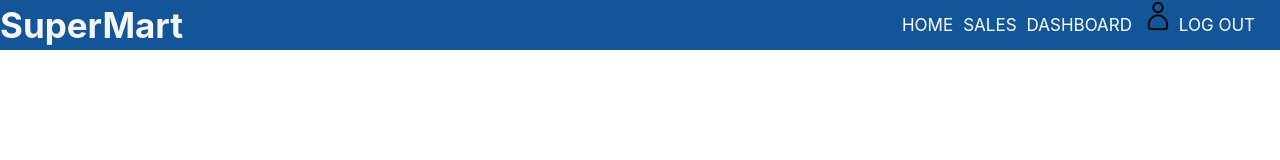
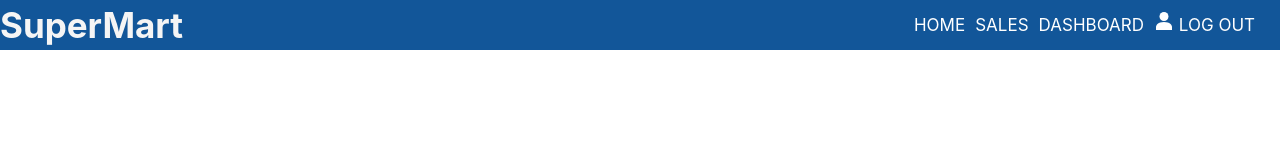
Before and after one commit to ranojay/SuperMart, an Angular app in the folder SuperMartApp/: page /home in a window 1280 px wide. Shown: the top 160 px of the page. Built offline with nearby package versions, Linux system fonts and the light colour scheme.

Commit message:
some style changes

```diff
--- a/SuperMartApp/src/app/components/header/header.component.html
+++ b/SuperMartApp/src/app/components/header/header.component.html
@@ -12,15 +12,7 @@
         </li>
         <li>
             <a  routerLink="./logout">
-                <svg id="Layer_3" height="30" width="32" viewBox="0 0 32 32" xml:space="preserve"
-                    xmlns="http://www.w3.org/2000/svg" xmlns:xlink="http://www.w3.org/1999/xlink">
-                    <g>
-                        <path
-                            d="M22,7c0-3.30859-2.69141-6-6-6s-6,2.69141-6,6s2.69141,6,6,6S22,10.30859,22,7z M12,7c0-2.20557,1.79395-4,4-4   s4,1.79443,4,4s-1.79395,4-4,4S12,9.20557,12,7z" />
-                        <path
-                            d="M5.21289,25.13672V28c0,1.6543,1.3457,3,3,3h15.57422c1.6543,0,3-1.3457,3-3v-2.86328   c0-5.94824-4.83887-10.78711-10.78711-10.78711S5.21289,19.18848,5.21289,25.13672z M16,16.34961   c4.8457,0,8.78711,3.94189,8.78711,8.78711V28c0,0.55127-0.44824,1-1,1H8.21289c-0.55176,0-1-0.44873-1-1v-2.86328   C7.21289,20.2915,11.1543,16.34961,16,16.34961z" />
-                    </g>
-                </svg>
+                <svg xmlns="http://www.w3.org/2000/svg" width="20" height="20" viewBox="0 0 20 20"> <g fill="white"> <path d="M10 11c-5.92 0-8 3-8 5v3h16v-3c0-2-2.08-5-8-5z"/> <circle cx="10" cy="5.5" r="4.5"/> </g> </svg>
                 Log Out
             </a>
         </li>
--- a/SuperMartApp/src/styles.css
+++ b/SuperMartApp/src/styles.css
@@ -59,8 +59,9 @@ nav ul li a {
 
 a.active, a:hover {
   background: #1976d2;
-  transition: 0.5s;
+  transition: 0.2s;
   color: white;
+  font-weight: bold;
 }
 
 .spacer {
```
